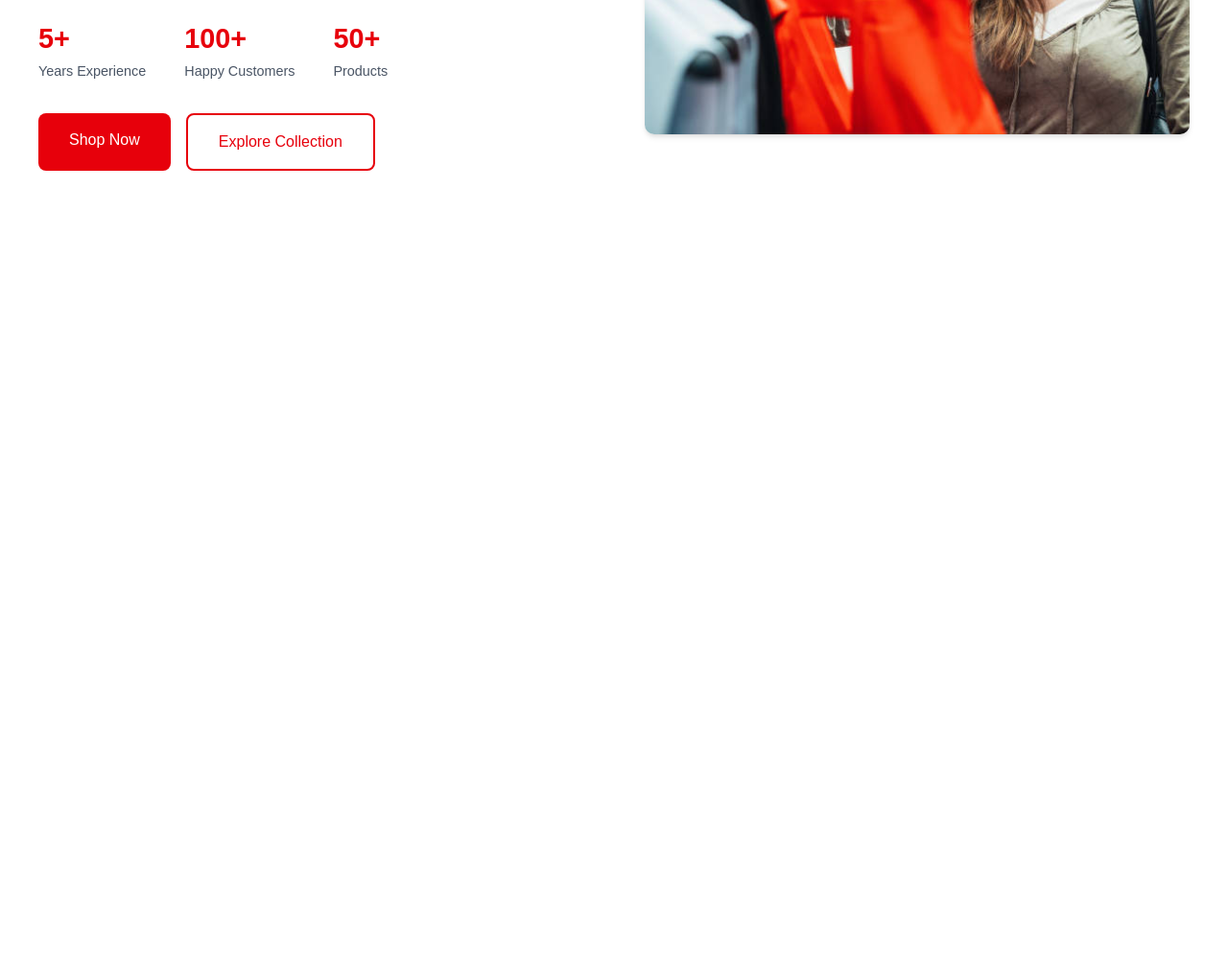
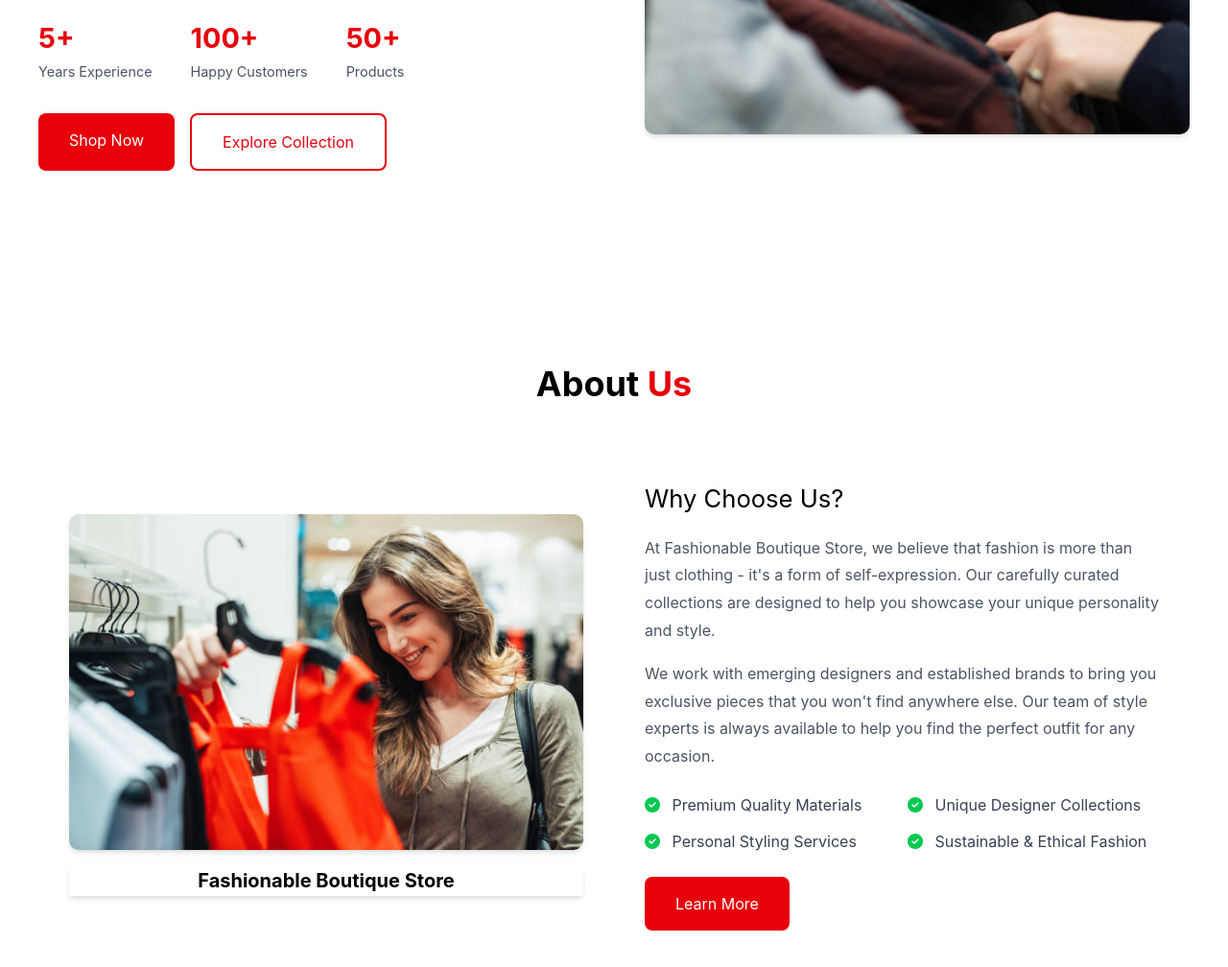
Before and after one commit to SFRREX/capstone---Tailwind-Convert, a website: page src/index.html in a window 1280 px wide. Shown: the part 502-1510 px from the top of the page at 96% size. Before the commit the page ends 802 px from the top, so only its background shows below. Drawn offline with Linux system fonts and the light colour scheme.

Commit message:
update: about us section with responsive

```diff
--- a/src/index.html
+++ b/src/index.html
@@ -8,7 +8,7 @@
     <link rel="stylesheet" href="https://cdnjs.cloudflare.com/ajax/libs/font-awesome/6.4.0/css/all.min.css" />
 </head>
 
-<body class="m-0 overflow-x-hidden bg-white font-[Arial,sans-serif] leading-[1.6]">
+<body class="m-0 overflow-x-hidden bg-white font-sans leading-[1.6]">
 
     <header class="sticky top-0 z-999 w-full bg-white px-5 py-4 shadow-md">
 
@@ -183,14 +183,111 @@
 
                 <div class="flex justify-center">
 
-                    <img class="h-75 w-full rounded-[10px] object-cover shadow-md sm:h-100"
-                        src="assets/img/about.jpg" alt="Boutique Store">
+                    <img class="h-75 w-full rounded-[10px] object-cover shadow-md sm:h-100" src="assets/img/hero.jpg"
+                        alt="Boutique Store">
 
                 </div>
 
             </div>
 
         </section>
+
+        <!-- ==================== ABOUT ==================== -->
+
+        <section id="about" class="mx-auto max-w-300 px-5 py-16 sm:px-8 sm:py-20">
+
+            <h1 class="relative mb-12 text-center text-4xl font-bold sm:mb-20">
+
+                About
+
+                <span class="text-red-600">
+                    Us
+                </span>
+
+            </h1>
+
+
+            <div class="grid grid-cols-1 items-center gap-10 md:grid-cols-2 md:gap-16">
+
+                <!-- About Image -->
+
+                <div>
+
+                    <img class="h-70 w-full rounded-[10px] object-cover shadow-md sm:h-87.5"
+                        src="assets/img/about.jpg" alt="Fashionable Boutique Store">
+
+                    <p class="mt-4 text-center font-bold shadow-md sm:text-[1.25rem]">
+                        Fashionable Boutique Store
+                    </p>
+
+                </div>
+
+
+                <!-- About Text -->
+
+                <article>
+
+                    <h3 class="mb-4 text-[1.6rem]">
+                        Why Choose Us?
+                    </h3>
+
+
+                    <p class="mb-4 leading-[1.8] text-gray-600">
+                        At Fashionable Boutique Store, we believe that fashion
+                        is more than just clothing - it's a form of
+                        self-expression. Our carefully curated collections are
+                        designed to help you showcase your unique personality
+                        and style.
+                    </p>
+
+
+                    <p class="mb-4 leading-[1.8] text-gray-600">
+                        We work with emerging designers and established brands
+                        to bring you exclusive pieces that you won't find
+                        anywhere else. Our team of style experts is always
+                        available to help you find the perfect outfit for any
+                        occasion.
+                    </p>
+
+
+                    <!-- Checklist -->
+
+                    <ul class="m-0 my-6 grid list-none grid-cols-1 gap-3 p-0 sm:grid-cols-2">
+
+                        <li class="text-gray-700">
+                            <i class="fas fa-check-circle mr-2 text-green-500"></i>
+                            Premium Quality Materials
+                        </li>
+
+                        <li class="text-gray-700">
+                            <i class="fas fa-check-circle mr-2 text-green-500"></i>
+                            Unique Designer Collections
+                        </li>
+
+                        <li class="text-gray-700">
+                            <i class="fas fa-check-circle mr-2 text-green-500"></i>
+                            Personal Styling Services
+                        </li>
+
+                        <li class="text-gray-700">
+                            <i class="fas fa-check-circle mr-2 text-green-500"></i>
+                            Sustainable & Ethical Fashion
+                        </li>
+
+                    </ul>
+
+
+                    <a href="#contact"
+                        class="inline-block rounded-lg bg-red-600 px-8 py-4 text-base text-white no-underline hover:bg-red-800">
+                        Learn More
+                    </a>
+
+                </article>
+
+            </div>
+
+        </section>
+
 
     </main>
 
```
Also changed, not shown: src/output.css.
